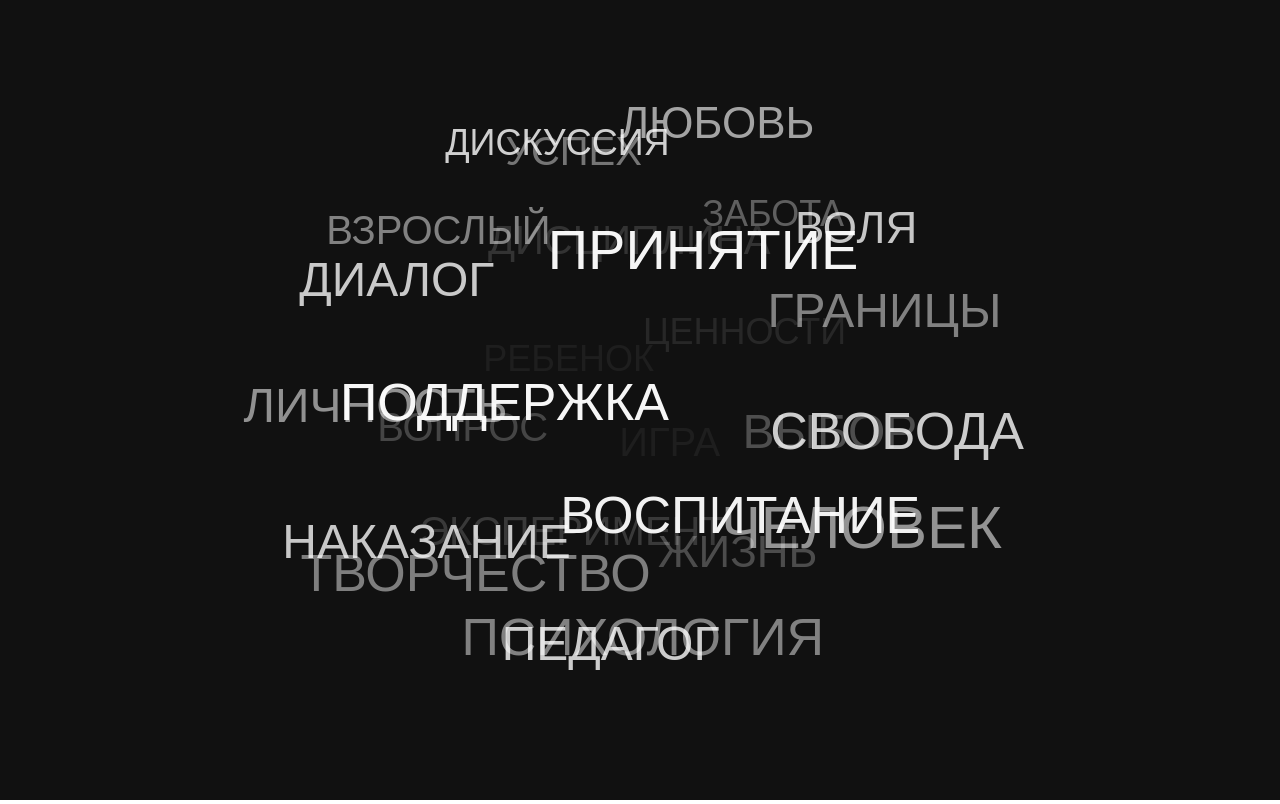
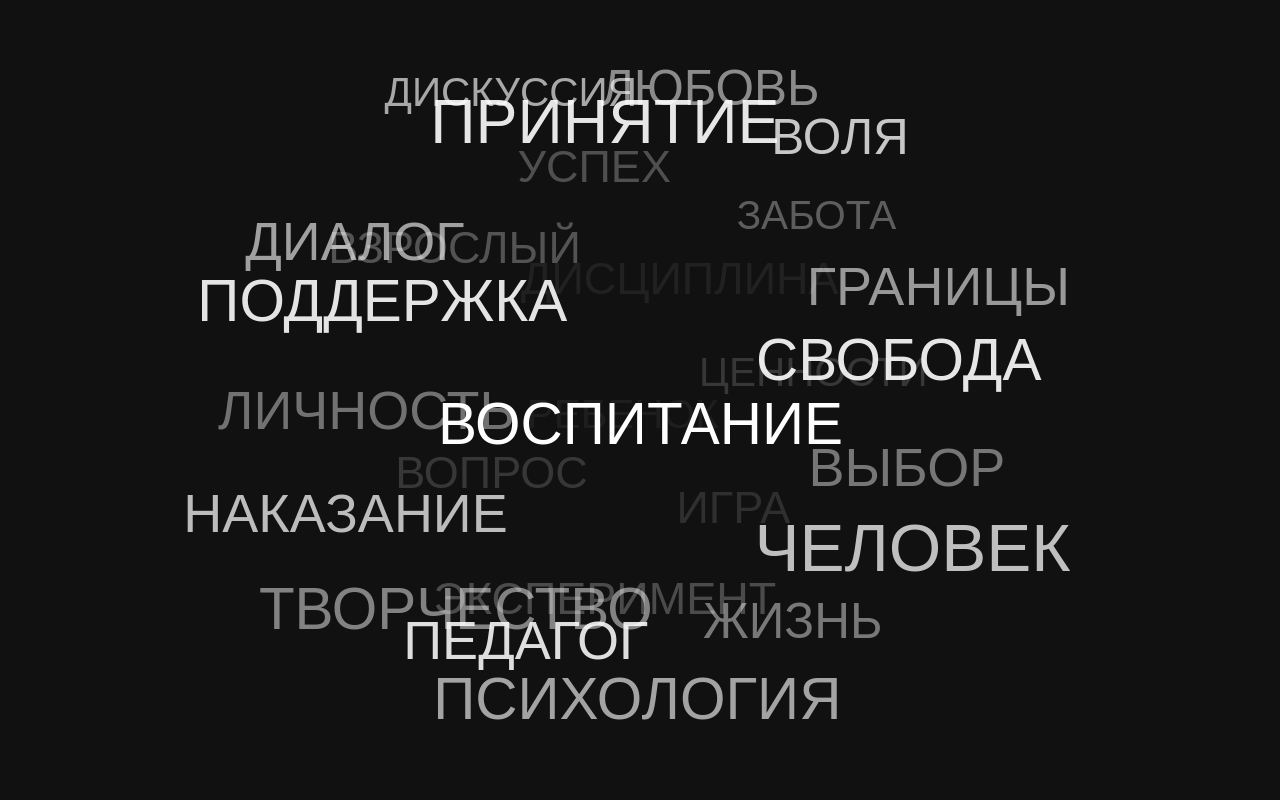
Before and after one commit to kolyya/tagcanvas, a plain HTML site: page index.html in a window 1280 px wide. Drawn offline with Linux system fonts and the light colour scheme.

Commit message:
update speed & font size

```diff
--- a/index.html
+++ b/index.html
@@ -54,7 +54,7 @@
 
     for (var i = 0; i < list.length; i++) {
         var item = list[i];
-        entries.push({url: '#', target: '_top', label: item.label, fontSize: 40 * item.value});
+        entries.push({url: '#', target: '_top', label: item.label, fontSize: 45 * item.value});
     }
 
     var settings = {
@@ -62,7 +62,7 @@
         entries: entries,
         width: '100%',
         height: '100%',
-        radius: '65%',
+        radius: '75%',
         radiusMin: 75,
         bgDraw: true,
         bgColor: '#111',
@@ -70,9 +70,9 @@
         opacityOut: 0.05,
         opacitySpeed: 6,
         fov: 800,
-        speed: 1,
+        speed: 0.1,
         fontFamily: 'Oswald, Arial, sans-serif',
-        fontSize: '15',
+        fontSize: '45',
         fontColor: '#fff',
         fontWeight: 'normal',//bold
         fontStyle: 'normal',//italic
```
